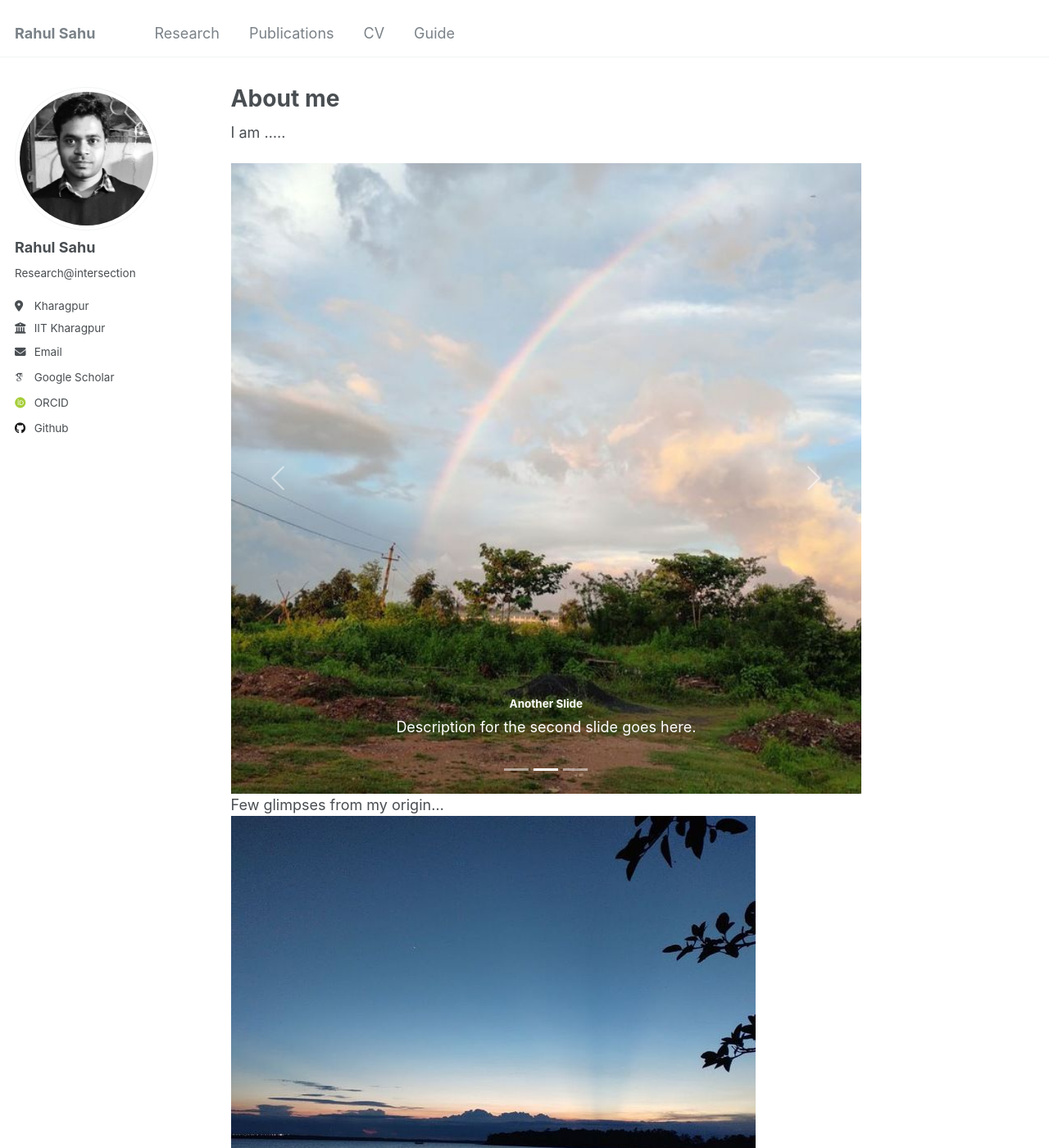
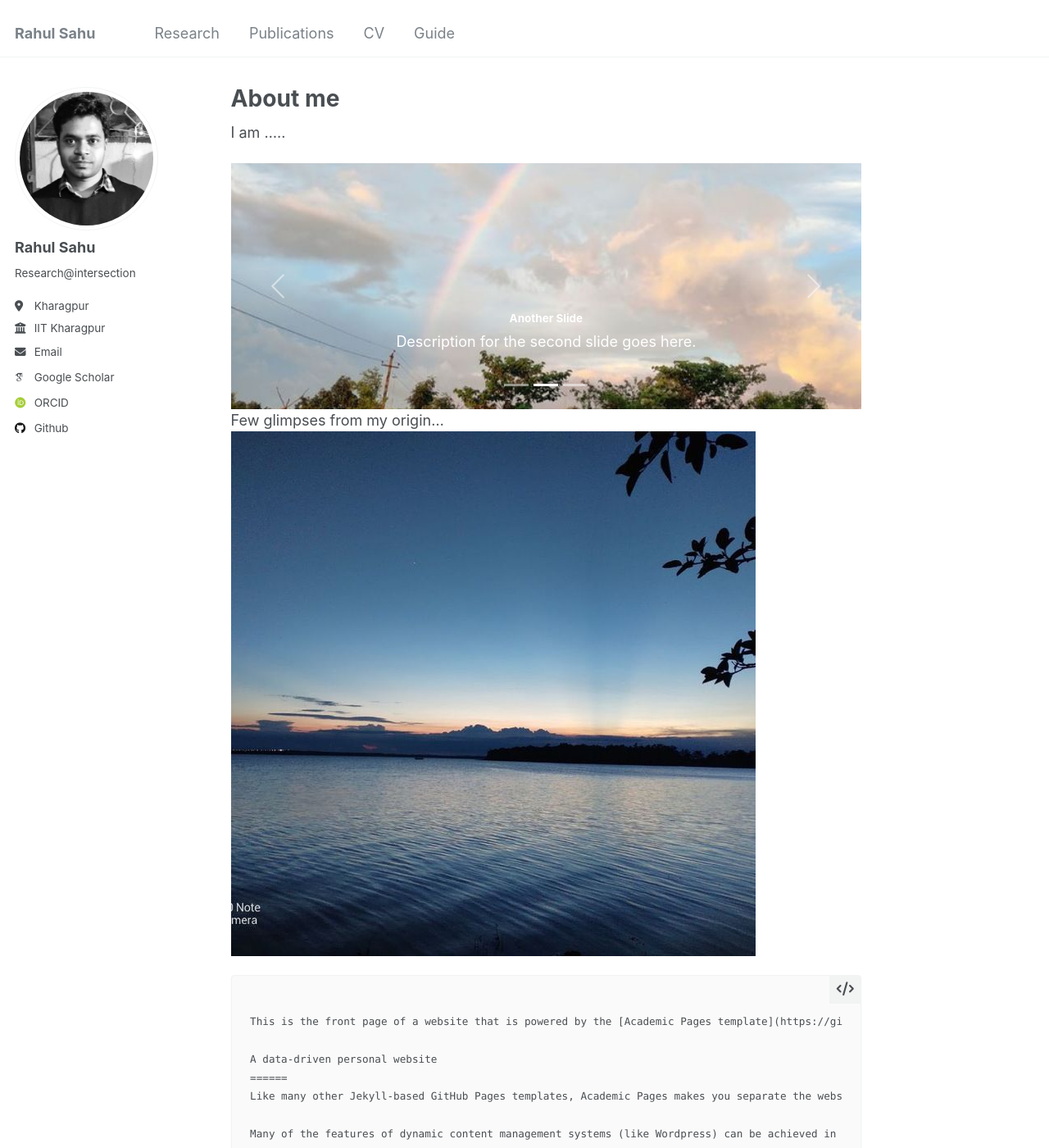
Before and after one commit to srahul21/srahul21.github.io, a Jekyll site: the page built from _pages/about.md, in a window 1280 px wide and 1400 px high. Shown: the whole window at 82% size. Built offline with Jekyll 4.4.1, drawn with Linux system fonts in a browser that asks for light colours; some web fonts are replaced.

Commit message:
Update head.html

```diff
--- a/_includes/head.html
+++ b/_includes/head.html
@@ -6,6 +6,15 @@
 
 <!-- Bootstrap CSS -->
 <link href="https://cdn.jsdelivr.net/npm/bootstrap@5.3.0-alpha1/dist/css/bootstrap.min.css" rel="stylesheet">
+
+<style>
+.carousel-item img {
+  height: 300px; /* Set the desired height */
+  object-fit: cover; /* Crops the image to fill the space */
+  width: 100%; /* Ensure full width */
+}
+</style>
+
 
 <link href="{% if site.atom_feed.path %}{{ site.atom_feed.path }}{% else %}{{ base_path }}/feed.xml{% endif %}" type="application/atom+xml" rel="alternate" title="{{ site.title }} Feed">
 
```
